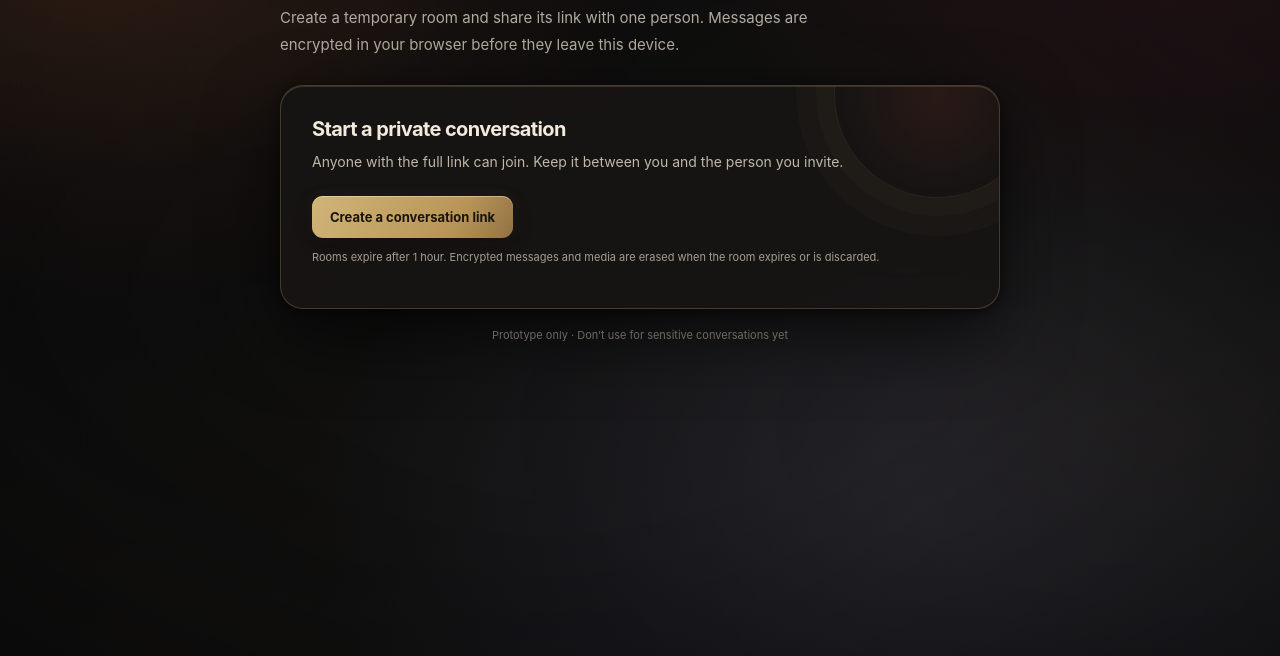
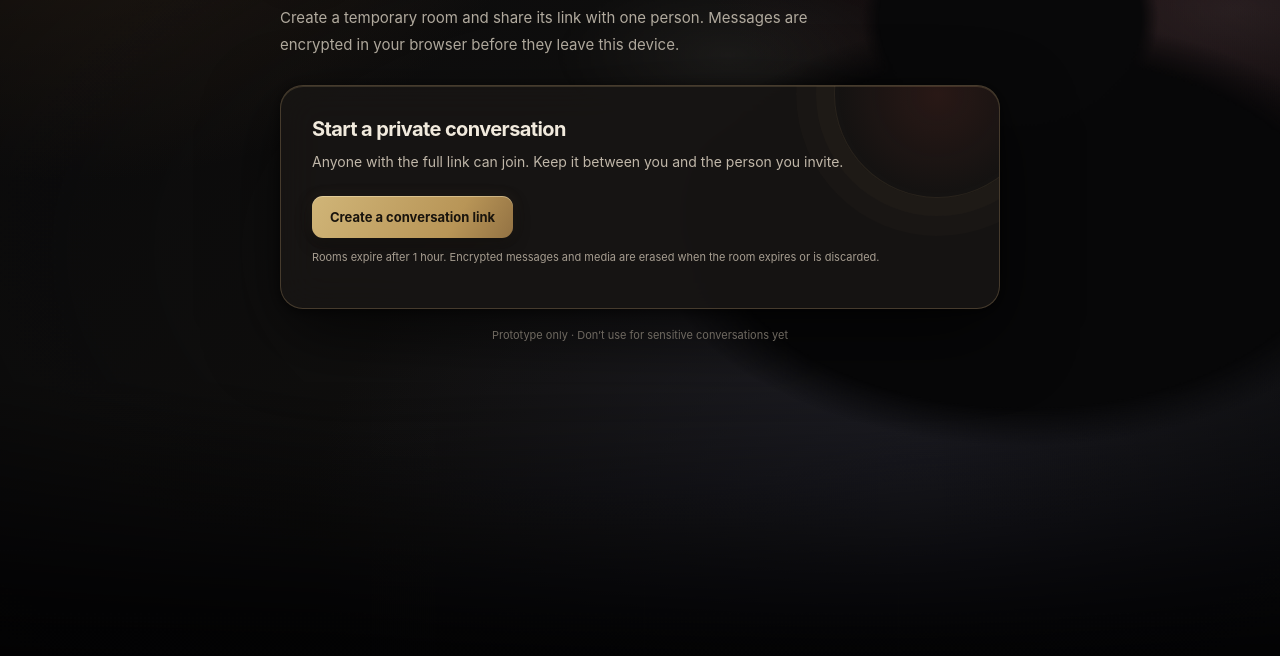
Before and after one commit to Aanif01/chatbot, a website: page web/index.html in a window 1280 px wide. Shown: the part 144-800 px from the top of the page. Drawn offline with Linux system fonts and the light colour scheme.

Commit message:
Add smoky noir experiment backdrop

```diff
--- a/web/index.html
+++ b/web/index.html
@@ -5,7 +5,7 @@
   <meta name="viewport" content="width=device-width, initial-scale=1">
   <meta name="referrer" content="no-referrer">
   <title>Private link chat</title>
-  <link rel="stylesheet" href="./style.css?v=20261029-17">
+  <link rel="stylesheet" href="./style.css?v=20261029-18">
   <script type="module" src="./app.js?v=20261029-16"></script>
 </head>
 <body>
--- a/web/style.css
+++ b/web/style.css
@@ -42,14 +42,22 @@ body::before {
 body::after {
   position: fixed;
   z-index: -1;
-  inset: -12%;
+  inset: -8%;
   background:
-    radial-gradient(ellipse at 18% 22%, #9b4c2920 0, transparent 30%),
-    radial-gradient(ellipse at 82% 68%, #75613c16 0, transparent 34%),
+    radial-gradient(ellipse 19% 3% at 76% 17%, #050506 88%, transparent 100%),
+    radial-gradient(ellipse 12% 8% at 77% 14%, #09090a 90%, transparent 100%),
+    radial-gradient(ellipse 10% 13% at 76% 25%, #080809 88%, transparent 100%),
+    radial-gradient(ellipse 25% 23% at 77% 48%, #070708 82%, transparent 100%),
+    radial-gradient(ellipse 16% 11% at 58% 6%, #d8d4cc1b 0, transparent 72%),
+    radial-gradient(ellipse 18% 12% at 85% 11%, #e1ded717 0, transparent 72%),
+    radial-gradient(ellipse 22% 15% at 91% 24%, #bcb9b318 0, transparent 72%),
+    radial-gradient(ellipse 16% 12% at 57% 29%, #d6d1c610 0, transparent 74%),
+    radial-gradient(ellipse 23% 8% at 22% 100%, #b3834b20 0, transparent 76%),
+    linear-gradient(180deg, transparent 64%, #020203 96%),
     radial-gradient(ellipse at center, transparent 36%, #0505068a 100%);
   pointer-events: none;
   content: "";
-  animation: ambient-drift 28s ease-in-out infinite alternate;
+  animation: ambient-drift 42s ease-in-out infinite alternate;
   will-change: transform;
 }
 .shell { width: min(720px, calc(100% - 36px)); margin: 0 auto; padding: 62px 0 36px; }
```
